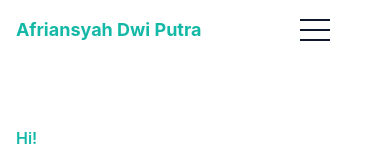
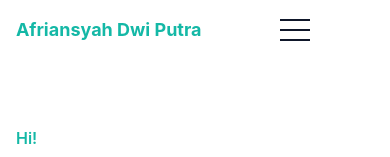
Before and after one commit to afriansyah-dwi-putra/portfolio, a website: page index.html in a window 390 px wide. Shown: the top 157 px of the page. Drawn offline with Linux system fonts and the light colour scheme.

Commit message:
screen right

```diff
--- a/index.html
+++ b/index.html
@@ -16,7 +16,7 @@
             <a href="#home" class="font-bold text-lg text-primary block py-4">Afriansyah Dwi Putra</a>
         </div>
         <div class="flex items-center px-4">
-            <button id="hamburger" name="hamburger" type="button" aria-label="Toggle menu" class="block absolute right-15 lg:hidden cursor-pointer">
+            <button id="hamburger" name="hamburger" type="button" aria-label="Toggle menu" class="block absolute right-20 lg:hidden cursor-pointer">
                 <span class="hamburger-line transition duration-300 ease-in-out origin-top-left"></span>
                 <span class="hamburger-line transition duration-300 ease-in-out"></span>
                 <span class="hamburger-line transition duration-300 ease-in-out origin-bottom-left"></span>
```
Also changed, not shown: dist/output.css.
